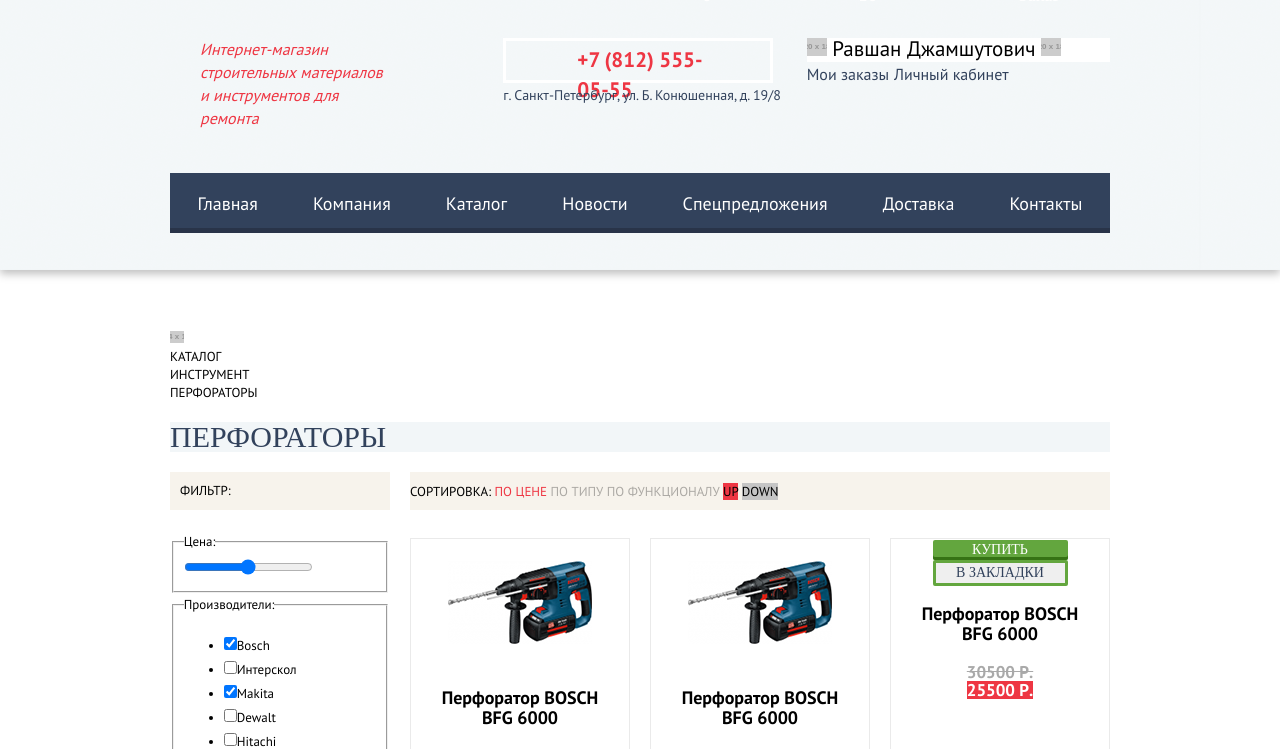
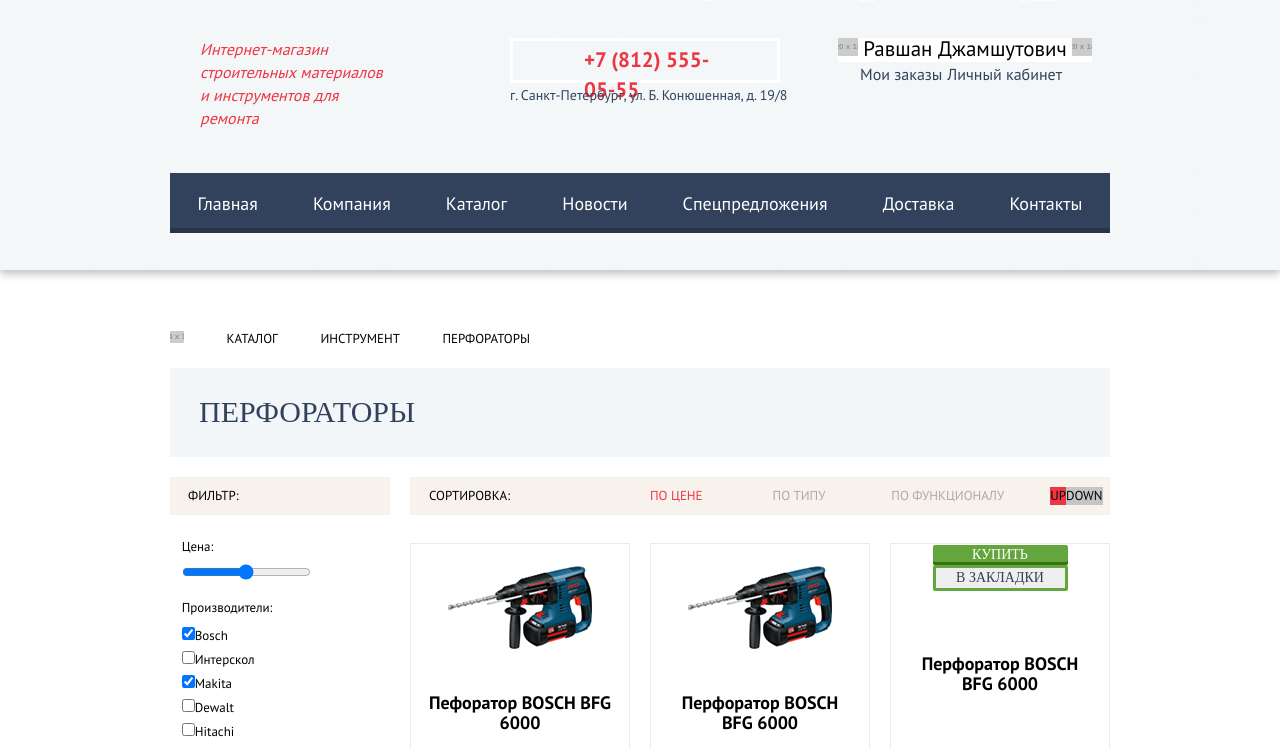
Before and after one commit to AlexGrink/1487393-technomart-29, a plain HTML site: page catalog.html in a window 1280 px wide. Shown: the part 50-799 px from the top of the page. Drawn offline with Linux system fonts and the light colour scheme; a web font is replaced by a local one.

Commit message:
Разметка внутренней страницы - флексы

```diff
--- a/catalog.html
+++ b/catalog.html
@@ -78,14 +78,14 @@
       <h2 class="filter-title">Фильтр:</h2>
       <section class="filters">
         <form class="filter">
-          <fieldset>
+          <fieldset class="filter-fieldset">
             <legend>Цена:</legend>
             <!-- Будет Range с 2 курсорами -->
             <input type="range">
           </fieldset>
-          <fieldset>
+          <fieldset class="filter-fieldset">
             <legend>Производители:</legend>
-            <ul>
+            <ul class="filter-list">
               <li><input class="" type="checkbox" name="Bosch" id="Bosch" checked>Bosch</li>
               <li><input class="" type="checkbox" name="Interskol" id="interskol">Интерскол</li>
               <li><input class="" type="checkbox" name="Makita" id="Makita" checked>Makita</li>
@@ -93,7 +93,7 @@
               <li><input class="" type="checkbox" name="Hitachi" id="Hitachi">Hitachi</li>
             </ul>
           </fieldset>
-          <fieldset>
+          <fieldset class="filter-fieldset">
             <legend>Питание:</legend>
             <ul>
               <li><input type="checkbox" name="wireless" id="wireless" checked>Аккумуляторные</li>
@@ -124,7 +124,7 @@
             </div>
             <a href="">
               <img src="img/bosch6000.png" width="144" height="128" alt="синий перфоратор" />
-              <h3 class="goods-title">Перфоратор BOSCH BFG 6000</h3>
+              <h3 class="goods-title">Пефоратор BOSCH BFG 6000</h3>
             </a>
             <del>30500 Р.</del>
             <a class="price" href="">25500 Р.</a>
--- a/css/style.css
+++ b/css/style.css
@@ -243,6 +243,7 @@
 .header-middle {
   display: grid;
   grid-template-columns: 1fr 1fr 1fr;
+  gap: 20px;
   padding-left: 30px;
   margin-bottom: 43px;
 }
@@ -293,9 +294,11 @@
 }
 
 .login-button {
-  margin-left: 20px;
+  margin-left: 19px;
+  margin-right: 10px;
   width: 121px;
   padding-left: 45px;
+
 }
 
 .register-button {
@@ -320,7 +323,6 @@
 
 .site-navigation {
   display: flex;
-  justify-content: space-between;
   line-height: 24px;
   background-color: var(--basic-dark-blue);
   list-style: none;
@@ -539,6 +541,7 @@
 .catalog-item {
   display: flex;
   flex-direction: column;
+  justify-content: space-between;
   align-items: center;
   box-sizing: border-box;
   width: 220px;
@@ -547,10 +550,10 @@
   font-size: 17px;
   line-height: 18px;
   text-align: center;
+  padding-bottom: 21px;
 }
 
 .catalog-item h3 {
-  display: inline-block;
   font-size: 18px;
   line-height: 20px;
   font-weight: bold;
@@ -828,6 +831,16 @@
   color: var(--basic-black);
 }
 
+.user-columns {
+  display: flex;
+  flex-direction: column;
+  align-items: center;
+}
+
+.user-buttons {
+  width: 210px;
+}
+
 .user-buttons a {
   font-size: 16px;
   line-height: 18px;
@@ -858,6 +871,7 @@
   display: grid;
   grid-template-columns: 1fr 1fr 1fr 1fr;
   gap: 20px;
+  margin-bottom: 59px;
 }
 
 /* Крошки. Хлебные крошки. */
@@ -866,6 +880,9 @@
   list-style: none;
   padding: 0;
   margin: 0;
+  display: flex;
+  max-width: 360px;
+  justify-content: space-between;
 }
 
 .breadcrumbs-item {
@@ -881,6 +898,9 @@
 .main-title {
   grid-column: 1/-1;
   background-color: var(--lighter-grey);
+  padding: 29px;
+  height: 89px;
+  box-sizing: border-box;
 }
 
 /*filter sorting*/
@@ -892,6 +912,16 @@
   background-color: var(--beige);
   font-weight: normal;
   text-transform: uppercase;
+}
+
+.filter-fieldset {
+  border: none;
+}
+
+.filter-fieldset ul {
+  list-style: none;
+  margin: 0;
+  padding: 0;
 }
 
 .filters {
@@ -906,21 +936,32 @@
   grid-column-start: 1;
   margin: 0;
   height: 38px;
-  padding: 10px;
+  padding: 10px 18px;
+
 }
 
 .sorting {
   grid-column: 2/-1;
   grid-row: 3/4;
   height: 38px;
+  display: flex;
+  align-items: center;
 }
 
 .sorting h2 {
-  display: inline-block;
+  margin-left: 19px;
+  margin-right: 140px;
+
 }
 
 .active-control {
   color: var(--basic-red);
+  margin-right: 70px;
+}
+
+.sorting-control:nth-of-type(3) {
+  margin-left: 66px;
+  margin-right: 46px;
 }
 
 .sorting-control:not(.active-control) {
@@ -995,6 +1036,7 @@
   grid-row-start: 4;
   grid-column-start: 2;
   grid-column-end: -1;
+
 }
 
 .goods-list {
@@ -1020,19 +1062,21 @@
 
 .pagination {
   grid-column: 2/-1;
+  display: flex;
   list-style: none;
   padding: 0;
   margin: 0;
 }
 
 .pagination-page {
-  display: inline-block;
   box-sizing: border-box;
   line-height: 18px;
   width: 38px;
   height: 38px;
   text-align: center;
   padding: 10px 15px;
+  margin-right: 10px;
+  border-radius: 2px;
 }
 
 .pagination-page a {
```
